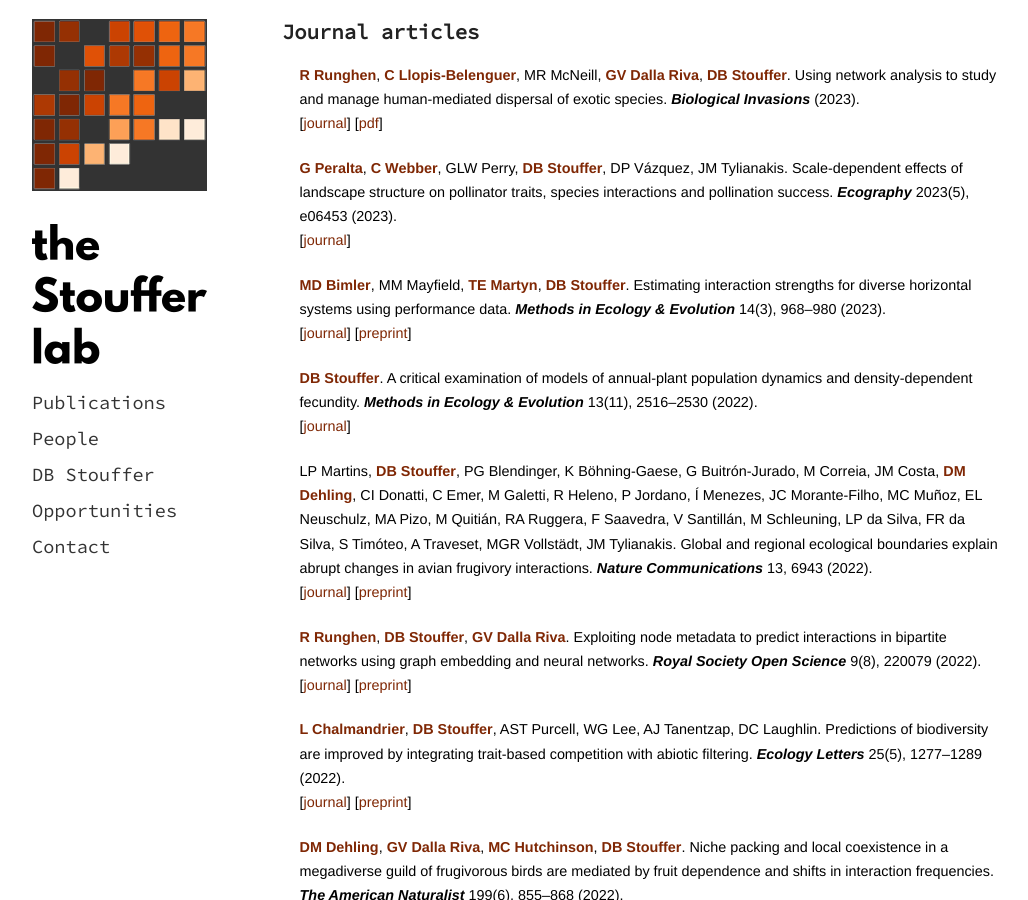
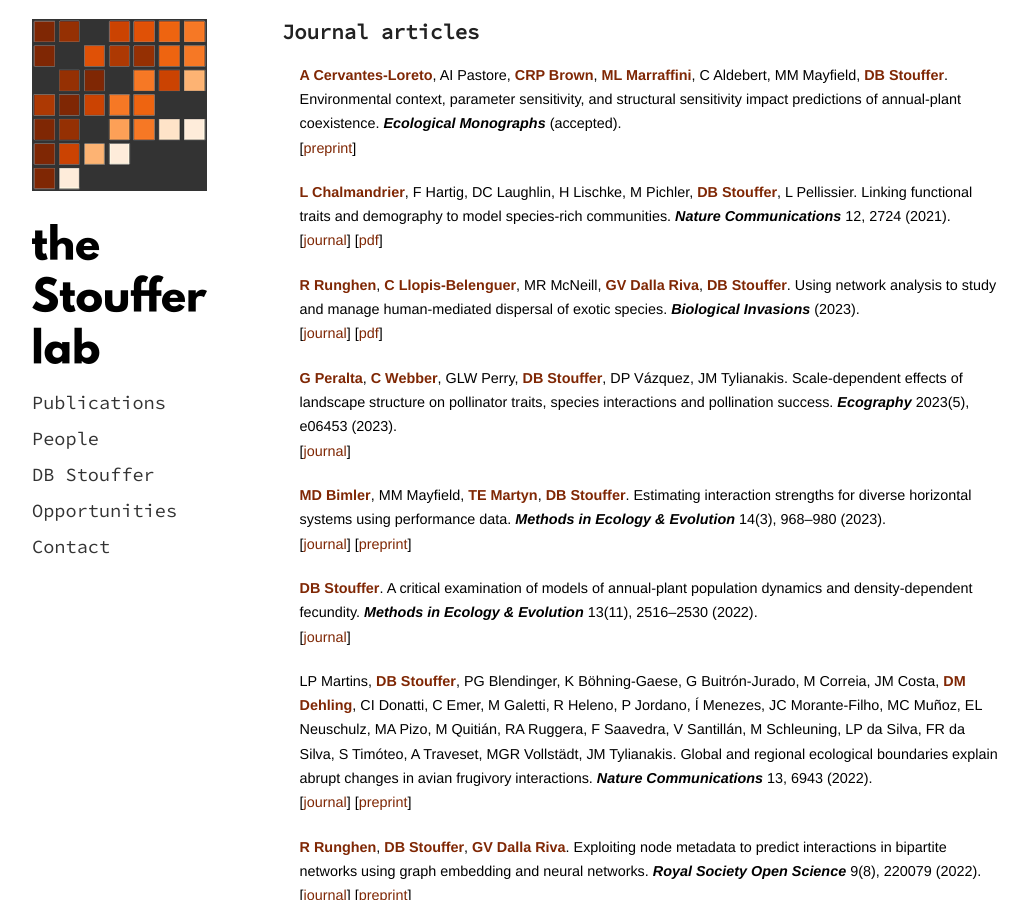
Before and after one commit to stoufferlab/stoufferlab.github.io, a Jekyll site: the page built from publications/index.html, in a window 1280 px wide and 900 px high. Shown: the whole window, without its empty margins (123-1151 px from the left). Built offline with Jekyll 4.4.1, drawn with Linux system fonts in a browser that asks for light colours; nearby versions of some CDN libraries; library files that are not in the unit come from our copies; a script that is not in the unit is left out.

Commit message:
adding accepted paper at Ecological Monographs

```diff
--- a/publications/papers.html
+++ b/publications/papers.html
@@ -1,5 +1,40 @@
 <!-- journal articles -->
 
+<div id="publication">
+<li>
+<p>
+<b style="color: rgb(127,39,4);">A Cervantes-Loreto</b>,
+AI Pastore,
+<b style="color: rgb(127,39,4);">CRP Brown</b>,
+<b style="color: rgb(127,39,4);">ML Marraffini</b>,
+C Aldebert,
+MM Mayfield,
+<b style="color: rgb(127,39,4);">DB Stouffer</b>.
+Environmental context, parameter sensitivity, and structural sensitivity impact predictions of annual-plant coexistence.
+<b><i>Ecological Monographs</i></b>
+<!--
+24(7),
+1443–1454
+-->
+(accepted).<br>
+<!--
+[<a href="http://dx.doi.org/10.1111/ele.13765">journal</a>]
+[<a href="/pdfs/Cervantes-Loreto-2021-Ecol.-Lett.-24-1443.pdf">pdf</a>]
+-->
+[<a href="https://doi.org/10.1101/2023.02.13.528375">preprint</a>]
+<br>
+<small>
+</small>
+</p>
+</li>
+</div>
+
+<div id="publication">
+<li>
+<p>
+<b style="color: rgb(127,39,4);">L Chalmandrier</b>, F Hartig, DC Laughlin, H Lischke, M Pichler, <b style="color: rgb(127,39,4);">DB Stouffer</b>, L Pellissier. Linking functional traits and demography to model species-rich communities. <b><i>Nature Communications</i></b> 12, 2724 (2021).<br>
+[<a href="http://dx.doi.org/10.1038/s41467-021-22630-1">journal</a>]
+[<a href="https://www.nature.com/articles/s41467-021-22630-1.pdf">pdf</a>]
 <div id="publication">
 <li>
 <p>
```
